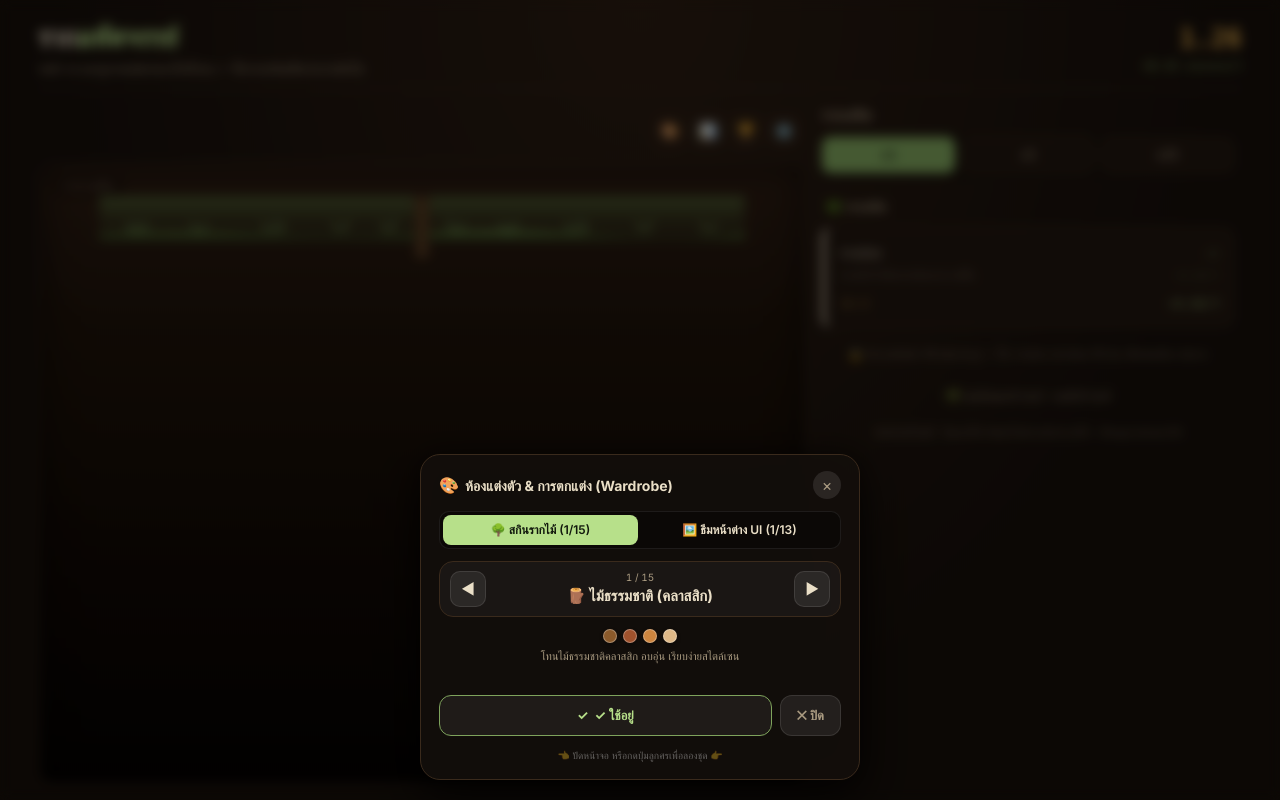
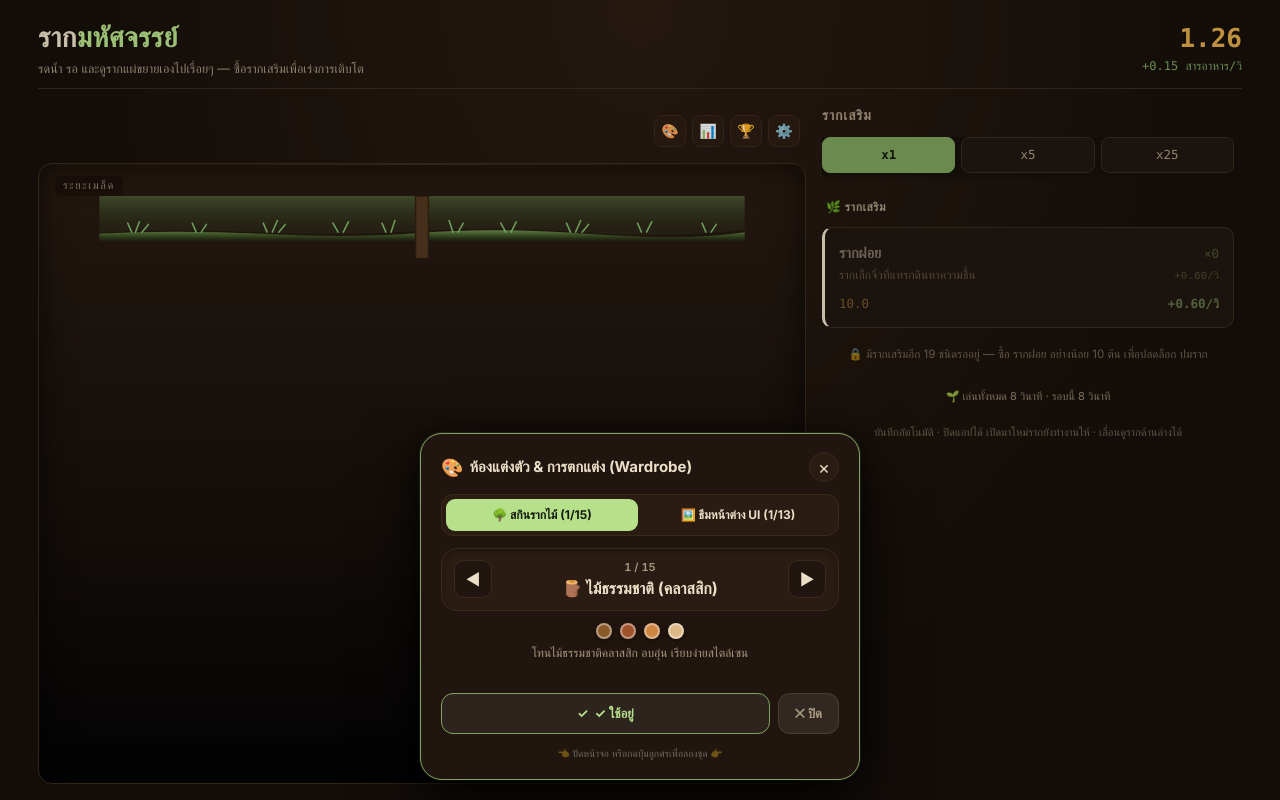
Before and after one commit to napapat-toy/root-idle, a Next.js app: page / in a window 1280 px wide. Both pictures are taken after a click on the button "ห้องแต่งตัว: เลือกสกินรากไม้ & ธีมหน้าต่าง UI". Built offline with nearby package versions, Linux system fonts and the light colour scheme.

Commit message:
feat(wardrobe): remove backdrop blur for crystal-clear real-time preview and enhance floating card contrast

```diff
--- a/src/app/globals.css
+++ b/src/app/globals.css
@@ -6,21 +6,21 @@
    ========================================================================== */
 
 @theme {
-  --color-soil-deep: #160f0a;
-  --color-soil-panel: #20160f;
-  --color-soil-panel-2: #2a1c12;
-  --color-soil-line: #3a2a1c;
+  --color-soil-deep: var(--bg-deep);
+  --color-soil-panel: var(--bg-panel);
+  --color-soil-panel-2: var(--bg-panel-2);
+  --color-soil-line: var(--line-soil);
 
-  --color-root-cream: #eadfc7;
-  --color-root-cream-dim: #a99a80;
+  --color-root-cream: var(--root-cream);
+  --color-root-cream-dim: var(--root-cream-dim);
 
-  --color-accent-glow: #b7e08a;
-  --color-accent-glow-dim: #7ea35c;
-  --color-accent-amber: #e0a94a;
+  --color-accent-glow: var(--accent-glow);
+  --color-accent-glow-dim: var(--accent-glow-dim);
+  --color-accent-amber: var(--accent-amber);
 
-  --color-prestige-accent: #b78cf0;
-  --color-prestige-accent-dim: #8a68b8;
-  --color-prestige-bg: #1c1526;
+  --color-prestige-accent: var(--prestige-accent);
+  --color-prestige-accent-dim: var(--prestige-accent-dim);
+  --color-prestige-bg: var(--prestige-bg);
 }
 
 :root, [data-ui-theme="classic"] {
@@ -428,12 +428,13 @@ h1 span {
    ========================================================================== */
 
 .stage {
-  background: linear-gradient(180deg, #2c1c12 0%, #1e130a 25%, #120a05 60%, #040201 100%);
+  background: linear-gradient(180deg, var(--bg-panel-2) 0%, var(--bg-panel) 25%, var(--bg-deep) 60%, #030305 100%);
   border: 1px solid var(--line-soil);
   box-shadow: inset 0 0 35px rgba(0, 0, 0, 0.65);
   @apply rounded-[14px] relative overflow-hidden flex-1 min-h-115 lg:min-h-130 h-full;
   scrollbar-width: none;
   -ms-overflow-style: none;
+  transition: background 0.4s ease, border-color 0.3s ease;
 }
 
 .stage::-webkit-scrollbar {
@@ -581,7 +582,10 @@ svg#rootCanvas {
    ========================================================================== */
 
 .upgrade-store-container {
-  @apply bg-[rgba(26,18,12,0.85)] border border-soil-line rounded-xl p-2.5 flex flex-col gap-2 mb-1.5 shadow-[inset_0_2px_6px_rgba(0,0,0,0.4)] relative z-30;
+  background: var(--bg-panel);
+  border: 1px solid var(--line-soil);
+  @apply rounded-xl p-2.5 flex flex-col gap-2 mb-1.5 shadow-[inset_0_2px_6px_rgba(0,0,0,0.4)] relative z-30;
+  transition: background-color 0.4s ease, border-color 0.3s ease;
 }
 
 .upgrade-store-header {
--- a/src/app/page.tsx
+++ b/src/app/page.tsx
@@ -96,6 +96,12 @@ export default function Home() {
   React.useEffect(() => {
     setMounted(true);
   }, []);
+
+  React.useEffect(() => {
+    if (typeof document !== 'undefined') {
+      document.documentElement.setAttribute('data-ui-theme', effectiveUITheme);
+    }
+  }, [effectiveUITheme]);
 
   if (!mounted) {
     return (
--- a/src/components/modals/WardrobeModal.tsx
+++ b/src/components/modals/WardrobeModal.tsx
@@ -255,8 +255,9 @@ export const WardrobeModal: React.FC<WardrobeModalProps> = ({
       className="offline-backdrop"
       onClick={handleClose}
       style={{
-        background: 'rgba(0, 0, 0, 0.45)',
-        backdropFilter: 'blur(6px)',
+        background: 'rgba(0, 0, 0, 0.15)',
+        backdropFilter: 'none',
+        WebkitBackdropFilter: 'none',
         alignItems: 'flex-end',
         paddingBottom: 'max(20px, env(safe-area-inset-bottom))',
       }}
@@ -269,13 +270,11 @@ export const WardrobeModal: React.FC<WardrobeModalProps> = ({
         onTouchEnd={onTouchEnd}
         style={{
           width: 'min(94vw, 440px)',
-          background: 'rgba(20, 15, 12, 0.88)',
-          backdropFilter: 'blur(20px)',
-          WebkitBackdropFilter: 'blur(20px)',
-          border: '1px solid var(--line-soil)',
-          borderRadius: '20px',
-          boxShadow: '0 20px 50px rgba(0, 0, 0, 0.7), 0 0 24px rgba(0, 0, 0, 0.4)',
-          padding: '16px 18px',
+          background: 'var(--bg-panel)',
+          border: '1.5px solid var(--accent-glow-dim)',
+          borderRadius: '22px',
+          boxShadow: '0 25px 65px rgba(0, 0, 0, 0.85), 0 0 1px 1px rgba(255, 255, 255, 0.12), 0 0 24px rgba(0, 0, 0, 0.5)',
+          padding: '18px 20px',
           display: 'flex',
           flexDirection: 'column',
           gap: '12px',
@@ -285,8 +284,8 @@ export const WardrobeModal: React.FC<WardrobeModalProps> = ({
         {/* Top Bar: Title & Close Button */}
         <div style={{ display: 'flex', alignItems: 'center', justifyContent: 'space-between' }}>
           <div style={{ display: 'flex', alignItems: 'center', gap: '6px' }}>
-            <span style={{ fontSize: '16px' }}>🎨</span>
-            <span style={{ fontSize: '14px', fontWeight: 700, color: 'var(--root-cream)' }}>
+            <span style={{ fontSize: '18px' }}>🎨</span>
+            <span style={{ fontSize: '15px', fontWeight: 700, color: 'var(--root-cream)' }}>
               {tr.wardrobeTitle}
             </span>
           </div>
@@ -294,13 +293,13 @@ export const WardrobeModal: React.FC<WardrobeModalProps> = ({
           <button
             onClick={handleClose}
             style={{
-              width: '28px',
-              height: '28px',
+              width: '30px',
+              height: '30px',
               borderRadius: '50%',
-              background: 'rgba(255, 255, 255, 0.1)',
-              border: 'none',
-              color: 'var(--root-cream-dim)',
-              fontSize: '16px',
+              background: 'var(--bg-panel-2)',
+              border: '1px solid var(--line-soil)',
+              color: 'var(--root-cream)',
+              fontSize: '18px',
               cursor: 'pointer',
               display: 'flex',
               alignItems: 'center',
@@ -317,21 +316,21 @@ export const WardrobeModal: React.FC<WardrobeModalProps> = ({
         <div
           style={{
             display: 'flex',
-            background: 'rgba(0, 0, 0, 0.35)',
-            borderRadius: '10px',
-            padding: '3px',
+            background: 'var(--bg-panel-2)',
+            borderRadius: '12px',
+            padding: '4px',
             gap: '4px',
-            border: '1px solid rgba(255, 255, 255, 0.08)',
+            border: '1px solid var(--line-soil)',
           }}
         >
           <button
             onClick={() => setActiveTab('skins')}
             style={{
               flex: 1,
-              padding: '6px 10px',
-              borderRadius: '8px',
+              padding: '7px 10px',
+              borderRadius: '9px',
               border: 'none',
-              fontWeight: 600,
+              fontWeight: 700,
               fontSize: '12px',
               cursor: 'pointer',
               transition: 'all 0.2s ease',
@@ -345,10 +344,10 @@ export const WardrobeModal: React.FC<WardrobeModalProps> = ({
             onClick={() => setActiveTab('themes')}
             style={{
               flex: 1,
-              padding: '6px 10px',
-              borderRadius: '8px',
+              padding: '7px 10px',
+              borderRadius: '9px',
               border: 'none',
-              fontWeight: 600,
+              fontWeight: 700,
               fontSize: '12px',
               cursor: 'pointer',
               transition: 'all 0.2s ease',
@@ -366,23 +365,24 @@ export const WardrobeModal: React.FC<WardrobeModalProps> = ({
             display: 'flex',
             alignItems: 'center',
             justifyContent: 'space-between',
-            background: 'rgba(255, 255, 255, 0.04)',
+            background: 'var(--bg-panel-2)',
             border: '1px solid var(--line-soil)',
-            borderRadius: '14px',
-            padding: '8px 10px',
-            gap: '8px',
+            borderRadius: '16px',
+            padding: '10px 12px',
+            gap: '10px',
+            boxShadow: 'inset 0 2px 6px rgba(0, 0, 0, 0.3)',
           }}
         >
           <button
             onClick={handlePrev}
             style={{
-              width: '36px',
-              height: '36px',
+              width: '38px',
+              height: '38px',
               borderRadius: '10px',
-              background: 'rgba(255, 255, 255, 0.08)',
-              border: '1px solid rgba(255, 255, 255, 0.1)',
+              background: 'var(--bg-panel)',
+              border: '1px solid var(--line-soil)',
               color: 'var(--root-cream)',
-              fontSize: '15px',
+              fontSize: '16px',
               cursor: 'pointer',
               display: 'flex',
               alignItems: 'center',
@@ -396,12 +396,12 @@ export const WardrobeModal: React.FC<WardrobeModalProps> = ({
           </button>
 
           <div style={{ flex: 1, textAlign: 'center', minWidth: 0 }}>
-            <div style={{ fontSize: '10px', color: 'var(--root-cream-dim)', fontVariantNumeric: 'tabular-nums' }}>
+            <div style={{ fontSize: '11px', color: 'var(--root-cream-dim)', fontVariantNumeric: 'tabular-nums', fontWeight: 600 }}>
               {curIndex + 1} / {totalCount}
             </div>
             <div
               style={{
-                fontSize: '15px',
+                fontSize: '16px',
                 fontWeight: 700,
                 color: 'var(--root-cream)',
                 whiteSpace: 'nowrap',
@@ -416,13 +416,13 @@ export const WardrobeModal: React.FC<WardrobeModalProps> = ({
           <button
             onClick={handleNext}
             style={{
-              width: '36px',
-              height: '36px',
+              width: '38px',
+              height: '38px',
               borderRadius: '10px',
-              background: 'rgba(255, 255, 255, 0.08)',
-              border: '1px solid rgba(255, 255, 255, 0.1)',
+              background: 'var(--bg-panel)',
+              border: '1px solid var(--line-soil)',
               color: 'var(--root-cream)',
-              fontSize: '15px',
+              fontSize: '16px',
               cursor: 'pointer',
               display: 'flex',
               alignItems: 'center',
@@ -439,23 +439,23 @@ export const WardrobeModal: React.FC<WardrobeModalProps> = ({
         {/* Color Palette Dots & Description */}
         <div style={{ display: 'flex', flexDirection: 'column', alignItems: 'center', gap: '6px', textAlign: 'center' }}>
           {/* Swatches */}
-          <div style={{ display: 'flex', gap: '6px' }}>
+          <div style={{ display: 'flex', gap: '8px', alignItems: 'center' }}>
             {curColors.map((col, idx) => (
               <div
                 key={idx}
                 style={{
-                  width: '14px',
-                  height: '14px',
+                  width: '16px',
+                  height: '16px',
                   borderRadius: '50%',
                   backgroundColor: col,
-                  border: '1px solid rgba(255, 255, 255, 0.3)',
-                  boxShadow: '0 2px 4px rgba(0,0,0,0.3)',
+                  border: '2px solid rgba(255, 255, 255, 0.4)',
+                  boxShadow: '0 2px 6px rgba(0,0,0,0.4)',
                 }}
               />
             ))}
           </div>
 
-          <div style={{ fontSize: '11px', color: 'var(--root-cream-dim)', lineHeight: 1.4, minHeight: '32px' }}>
+          <div style={{ fontSize: '12px', color: 'var(--root-cream-dim)', lineHeight: 1.4, minHeight: '34px' }}>
             {curDesc}
           </div>
         </div>
```
